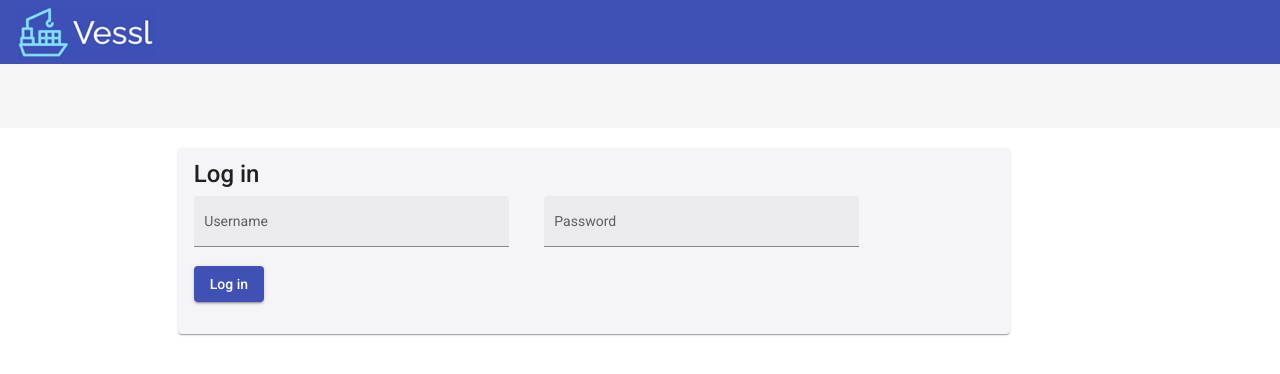
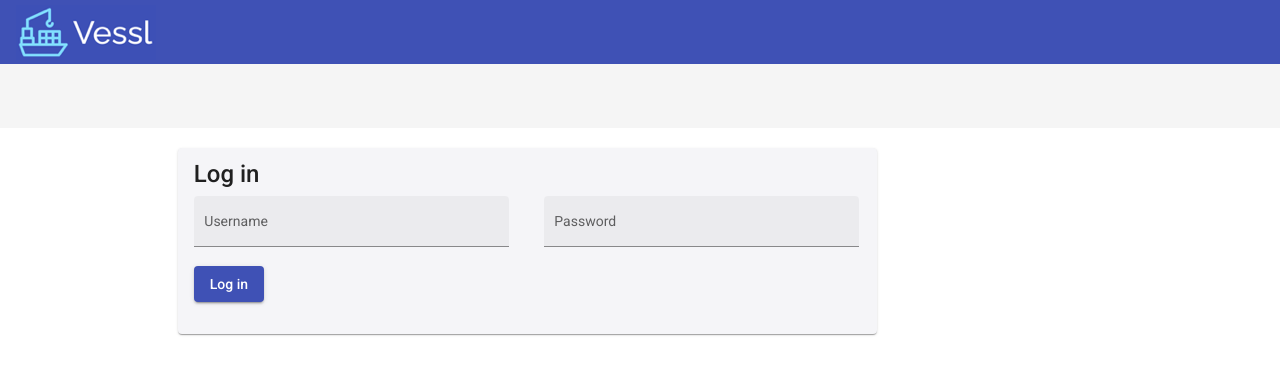
Before and after one commit to cadugrillo/vessl, an Angular app in the folder webapp/: page /Login in a window 1280 px wide. Shown: the top 374 px of the page. Built offline with nearby package versions, Linux system fonts and the light colour scheme.

Commit message:
debugging

```diff
--- a/webapp/src/app/components/login/login.component.css
+++ b/webapp/src/app/components/login/login.component.css
@@ -10,7 +10,7 @@
   }
 
   .example-card {
-    max-width: 800px;
+    max-width: 667px;
     max-height: 250px;
     margin-bottom: 50px;
     background-color: rgb(245, 245, 248);
```
Also changed, not shown: 1 other file (tests, documents, lock files or other folders).
